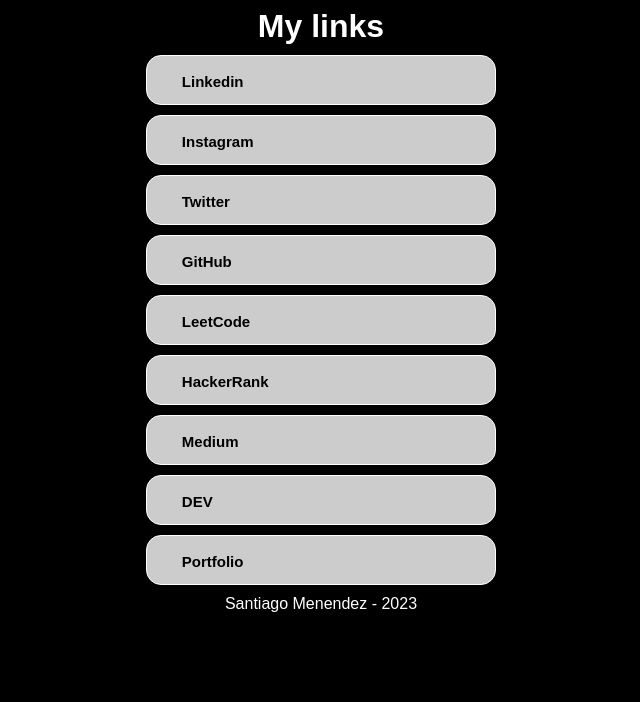
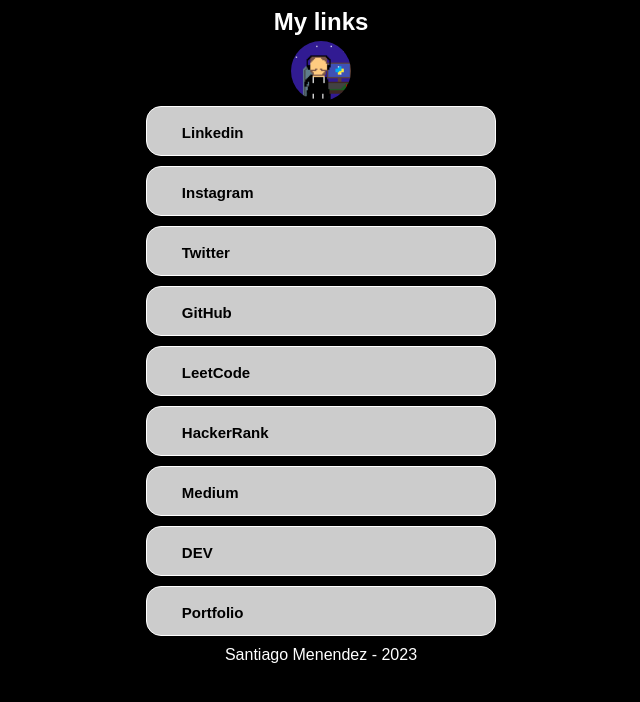
Before and after one commit to smenendez19/linktree, a Vue app: page / in a window 1280 px wide. Shown: the top 702 px of the page, without its empty margins (319-959 px from the left). Built offline with nearby package versions, Linux system fonts and the light colour scheme.

Commit message:
Add avatar, fix links

```diff
--- a/src/assets/css/style.css
+++ b/src/assets/css/style.css
@@ -1,3 +1,14 @@
 body {
     background-color: #000000;
 }
+
+.avatar {
+    width: 60px;
+    height: 60px;
+    background: #e8e8e8;
+    border-radius: 100%;
+    margin: auto;
+    justify-content: center;
+    align-items: center;
+    display: flex;
+}
--- a/src/components/LinkTree.vue
+++ b/src/components/LinkTree.vue
@@ -1,7 +1,12 @@
 <template>
-  <h1 class="links-title">
-    My links
-  </h1>
+  <section>
+    <h1 class="links-title">
+      My links
+    </h1>
+  </section>
+  <section>
+    <img class="avatar" src="../assets/avatar.png" />
+  </section>
   <section>
     <ul class="links-ul">
       <li v-for="link in links" class="links-item" :key="link.url">
--- a/src/data/links.json
+++ b/src/data/links.json
@@ -12,7 +12,7 @@
         },
         {
             "title": "Twitter",
-            "url": "https://twitter.com/sanm_dev",
+            "url": "https://twitter.com/sanmdev",
             "icon_svg": "twitter.svg"
         },
         {
```
Also changed, not shown: src/assets/avatar.png (added).
